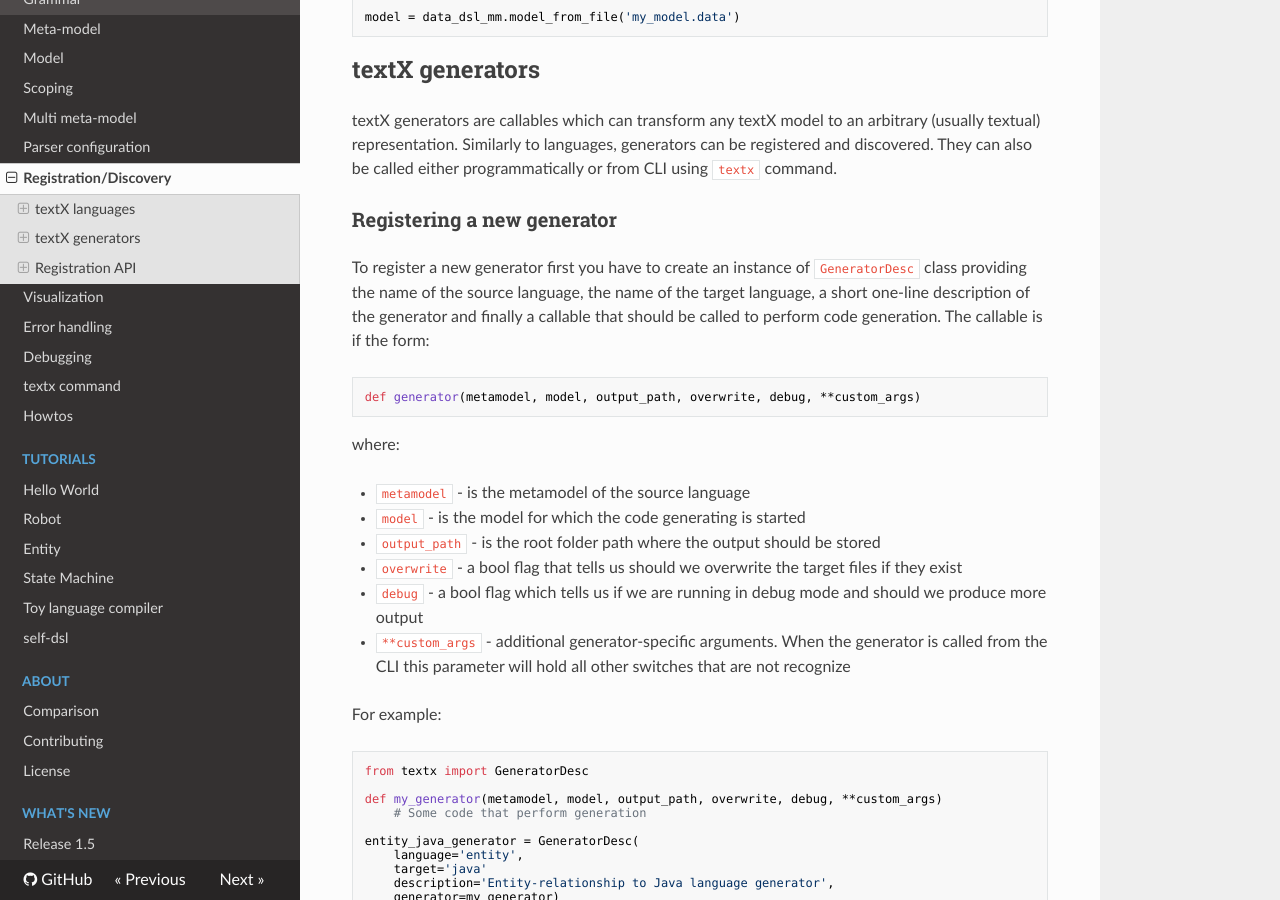
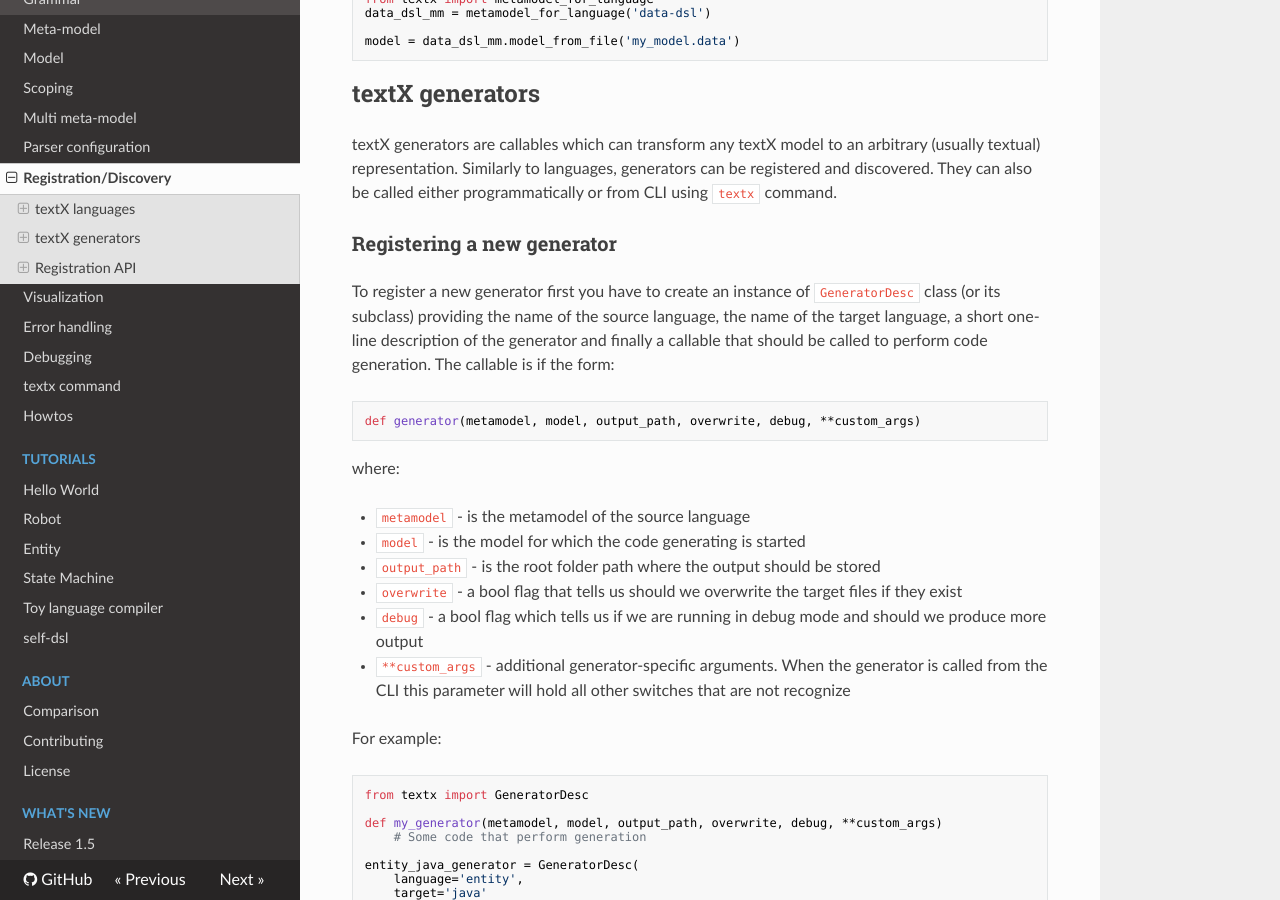
Before and after one commit to textX/textX, an MkDocs documentation site: the page built from docs/registration.md, in a window 1280 px wide and 900 px high, scrolled down 2489 px. Built offline with MkDocs 1.6.1, drawn with Linux system fonts in a browser that asks for light colours; nearby versions of some CDN libraries; comment, search, counter and statistics services are not loaded; some of the changed text lies outside the part shown.

Commit message:
Enable usage of `LanguageDesc/GeneratorDesc` sub-classes in the registration API

````diff
--- a/docs/registration.md
+++ b/docs/registration.md
@@ -38,11 +38,11 @@
 ### Registering a new language
 
 To register a new language first you have to create an instance of
-`LanguageDesc` class providing the name of the language, the file pattern of
-files using the language (e.g. `*.ent`), the description of the language and
-finally a callable that should be called to get the instance of the language
-meta-model. Alternatively, you can provide the instance of the meta-model
-instead of the callable.
+`LanguageDesc` class (or its subclass) providing the name of the language, the
+file pattern of files using the language (e.g. `*.ent`), the description of the
+language and finally a callable that should be called to get the instance of the
+language meta-model. Alternatively, you can provide the instance of the
+meta-model instead of the callable.
 
 For example:
 
@@ -148,10 +148,10 @@
 
 
 To register a new generator first you have to create an instance of
-`GeneratorDesc` class providing the name of the source language, the name of the
-target language, a short one-line description of the generator and finally a
-callable that should be called to perform code generation. The callable is if
-the form:
+`GeneratorDesc` class (or its subclass) providing the name of the source
+language, the name of the target language, a short one-line description of the
+generator and finally a callable that should be called to perform code
+generation. The callable is if the form:
 
 ```python
 def generator(metamodel, model, output_path, overwrite, debug, **custom_args)
````
Also changed, not shown: 1 other file.
